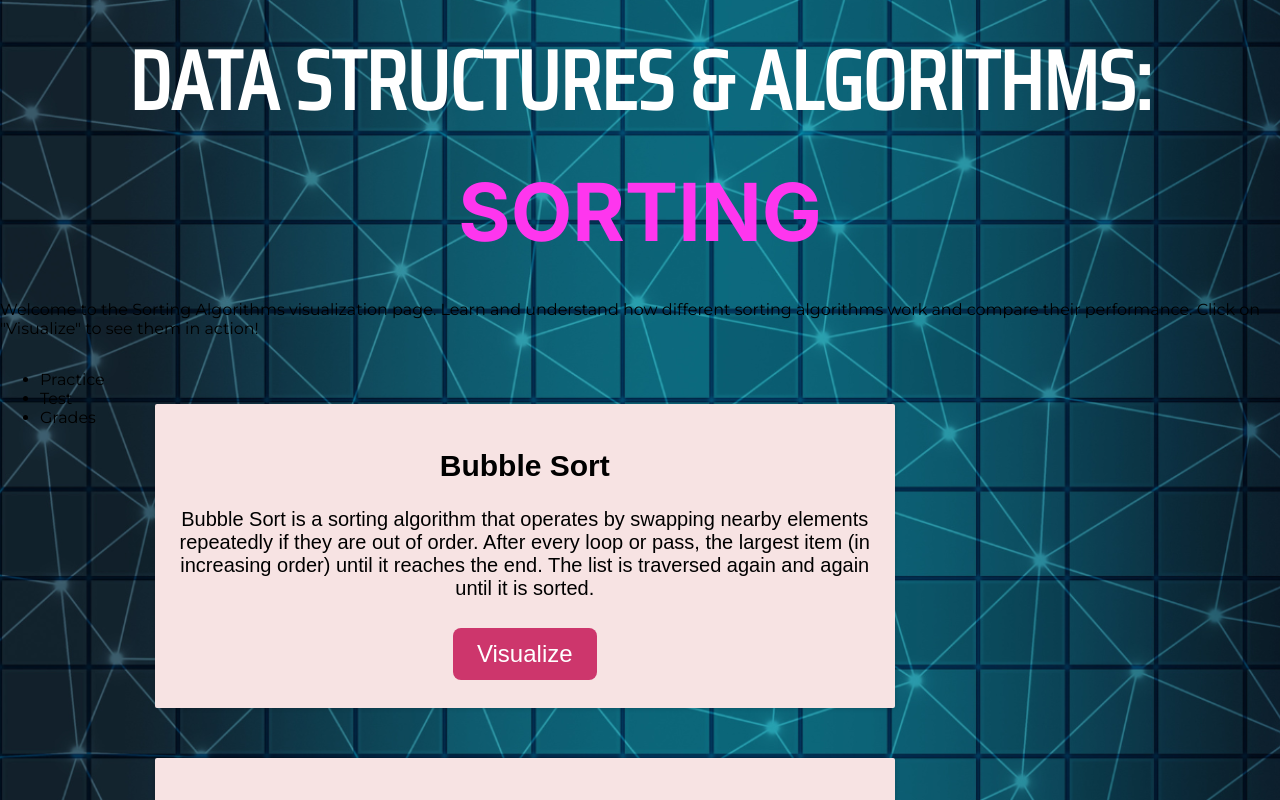
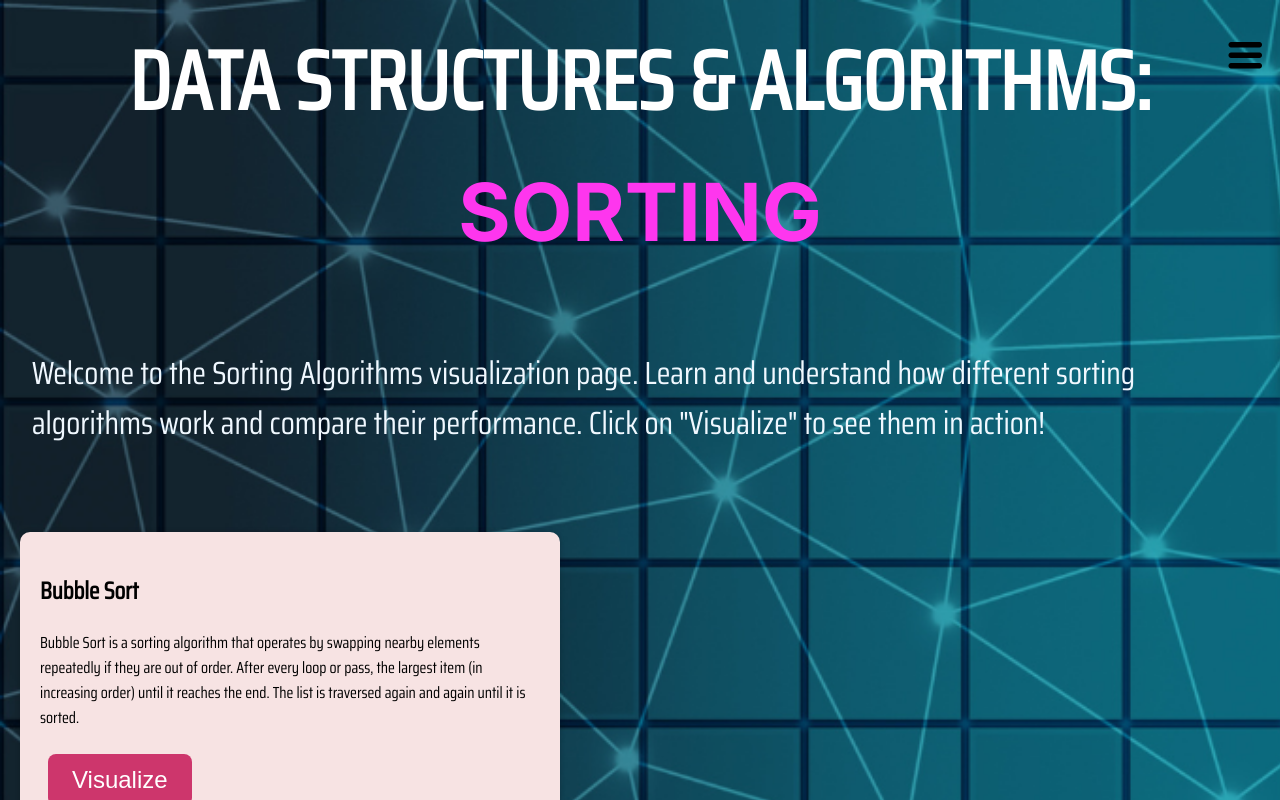
Before and after one commit to KagisoLesomo/SortingPlugIn, a React (Create React App) app: page /visualizer in a window 1280 px wide. Shown: the top 800 px of the page. Built offline with nearby package versions, Linux system fonts and the light colour scheme; no server answers.

Commit message:
Update SortingAlgorithmsPage.css

```diff
--- a/src/components/sorts/SortingAlgorithmsPage.css
+++ b/src/components/sorts/SortingAlgorithmsPage.css
@@ -1,71 +1,131 @@
 /* SortingAlgorithmsPage.css */
 
-
+@import url('https://fonts.googleapis.com/css2?family=Inter:wght@700&family=Montserrat&family=Saira+Condensed&display=swap');
 
 /* Header section styles */
 .page-title {
-  font-size: 60px; /* Adjust font size as needed */
-  font-weight: bold;
+  font-size: 40px; /* Adjust font size as needed */
   color: #ffffff; /* Change to your desired color code */
   font-family: 'Arial', sans-serif; /* Change to your desired font family */
-  margin-bottom: 10px; /* Add spacing at the bottom */
-  margin-top: 50px;
+  margin-bottom: 20px; /* Add spacing at the bottom */
 }
 .sorting-algorithms-page {
   display: flex;
+  background-image: url("../../images/background.png");
+  background-size:cover;
   flex-direction: column;
   align-items: center;
 }
 
+.page-description {
+  font-family: 'Saira Condensed', sans-serif;
+  font-size: 2rem;
+  color:aliceblue;
+  padding: 2rem;
+}
+
 
 .algorithm-list {
-  text-align: center; /* Horizontally align the children to the left */
+  text-align: centre; /* Horizontally align the children to the left */
 }
 
 
 
 .algorithm-card {
-  display: fixed;
-  align-items: center;
-  font-size: 20px;
   background-color: rgb(247, 227, 227);
   padding:20px;
-  margin: 50px;
-  border-radius: 2px;
+  margin: 20px;
+  font-family: "Saira Condensed", sans-serif;
+  border-radius: 10px;
   box-shadow: 0px 0px 5px rgba(0, 0, 0, 0.2);
-  width: 700px; /* Adjust the width as needed */
+  width: 500px; /* Adjust the width as needed */
 }
 
 .page-content {
   display: flex;
-  width: 100%; /* Set a width larger than the viewport */
-  overflow-x: auto; /* Enable horizontal scrolling */
+  flex-direction: row;
+  justify-content: space-between;
+  width: 100%;
 }
 
 /* Style for the algorithm list container (left side) */
 .algorithm-list {
-  color: #000000; /* Change to your desired color code */
-  font-family: 'Arial', Arial, Helvetica, sans-serif; /* Change to your desired font family */
-  width: 100%; /* Adjust the width as needed */
+  width: 50%; /* Adjust the width as needed */
 }
 
 /* Style for the visualizer container (right side) */
 .visualizer-container {
   /*position: fixed;*/
   width: 30%; /* Adjust the width as needed */
+  bottom: 1;
+  left: 75%; /* Center horizontally */
+  transform: translateX(-50%); /* Center horizontally */
+}
 
-  transform: translateX(-50%); /* Center horizontally */
+/* SortingAlgorithmsPage.css */
 
+/* Add this at the bottom for the navigation drawer and toggle button */
+.navigation-drawer {
+  position: fixed;
+  top: 0;
+  right: -250px; /* Initial position, hides the drawer */
+  width: 250px;
+  height: 50%;
+  background-color: #c4c5c5;
+  box-shadow: -1px 0 10px rgba(0, 0, 0, 0.2);
+  transition: left 0.3s ease;
+  z-index: 1;
+  display: flex;
+  flex-direction: column;
 }
 
 
-/* SortingAlgorithmsPage.css */
+.navigation-drawer ul {
+  list-style: none;
+  padding: 0;
+}
 
-
-
+.navigation-drawer ul li {
+  padding: 10px 20px;
+  font-size: 18px;
+  border-bottom: 1px solid #ccc;
+  cursor: pointer;
+}
 /* Add this CSS to your component's CSS file, e.g., SortingAlgorithmsPage.css */
 
 /* Style for the menu toggle button */
 
 
 /* Style for the menu toggle icon */
+.menu-toggle-icon {
+  position: absolute;
+  top: 30px; /* Adjust the top position as needed */
+  right: 10px; /* Adjust the right position as needed */
+  width: 50px; /* Adjust the icon width as needed */
+  height: 50px; /* Adjust the icon height as needed */
+  background-size: cover;
+  background-repeat: no-repeat;
+  border: none;
+  cursor: pointer;
+  display: flex;
+  align-items: center;
+  justify-content: center;
+  z-index: 1; /* Ensure the button is above other content */
+
+}
+
+/* Style for the open state of the menu toggle icon */
+.menu-toggle-icon.open {
+  transform: rotate(90deg); /* Rotate the icon when the menu is open */
+}
+
+
+
+.navigation-drawer.open {
+
+  height: 50%;
+  top:20px;
+  right: 50px; /* Adjust the width as needed */
+  background-color: rgb(247, 227, 227);
+
+}
```
